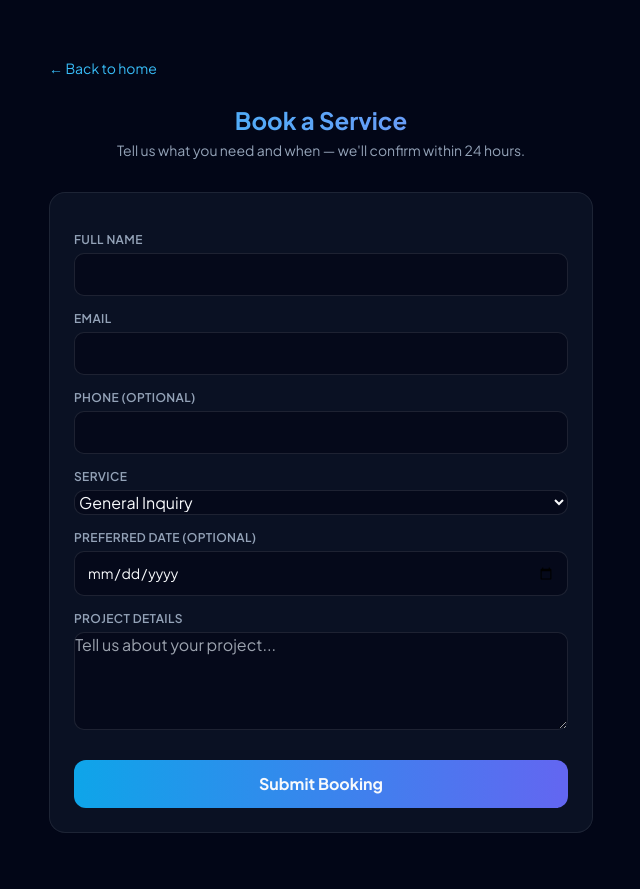
After one commit to Safaritu/SAFTECH-RESOLUTION, a PHP site: page /book.php in a window 1280 px wide. The commit adds this page. Shown: the whole page, without its empty margins (319-959 px from the left). Run offline with PHP 8.4, Linux system fonts and the light colour scheme; tables that the repository leaves empty hold one stand-in row (values such as "Sample post"); a stand-in replaces the project's code that opens the database connection; some libraries are stand-ins or nearby versions.

Commit message:
Add public booking page (book.php) with Book Now nav links

```diff
--- /dev/null
+++ b/public/book.php
@@ -0,0 +1,100 @@
+<?php
+require_once __DIR__ . '/../includes/db.php';
+
+$success = false;
+$error = '';
+
+$services = $pdo->query("SELECT * FROM services WHERE is_active=1 ORDER BY sort_order")->fetchAll();
+
+if ($_SERVER['REQUEST_METHOD'] === 'POST') {
+    $name = trim($_POST['client_name'] ?? '');
+    $email = trim($_POST['client_email'] ?? '');
+    $phone = trim($_POST['client_phone'] ?? '');
+    $service_id = $_POST['service_id'] !== '' ? (int) $_POST['service_id'] : null;
+    $preferred_date = $_POST['preferred_date'] ?? '';
+    $message = trim($_POST['message'] ?? '');
+
+    if ($name === '' || $email === '') {
+        $error = 'Please provide your name and email.';
+    } elseif (!filter_var($email, FILTER_VALIDATE_EMAIL)) {
+        $error = 'Please enter a valid email address.';
+    } else {
+        $stmt = $pdo->prepare("INSERT INTO bookings (client_name, client_email, client_phone, service_id, preferred_date, message) VALUES (?, ?, ?, ?, ?, ?)");
+        $stmt->execute([$name, $email, $phone, $service_id, $preferred_date ?: null, $message]);
+        $success = true;
+    }
+}
+?>
+<!DOCTYPE html>
+<html lang="en">
+<head>
+    <meta charset="UTF-8">
+    <meta name="viewport" content="width=device-width, initial-scale=1.0">
+    <title>Book a Service | SAFTECH RESOLUTIONS</title>
+    <script src="https://cdn.tailwindcss.com"></script>
+    <link rel="stylesheet" href="https://cdnjs.cloudflare.com/ajax/libs/font-awesome/6.0.0/css/all.min.css">
+    <link href="https://fonts.googleapis.com/css2?family=Plus+Jakarta+Sans:wght@300;400;500;600;700;800&display=swap" rel="stylesheet">
+    <style>
+        * { margin: 0; padding: 0; box-sizing: border-box; }
+        body { font-family: 'Plus Jakarta Sans', sans-serif; background-color: #020617; color: #f8fafc; min-height: 100vh; }
+        .gradient-text { background: linear-gradient(90deg, #38bdf8, #818cf8); -webkit-background-clip: text; -webkit-text-fill-color: transparent; background-clip: text; }
+        .glass { background: rgba(15, 23, 42, 0.7); backdrop-filter: blur(12px); border: 1px solid rgba(255, 255, 255, 0.08); }
+        .btn-primary { background: linear-gradient(90deg, #0ea5e9, #6366f1); transition: all 0.2s ease; }
+        .btn-primary:hover { transform: translateY(-1px); box-shadow: 0 10px 20px -8px rgba(14, 165, 233, 0.5); }
+        input[type=text], input[type=email], input[type=tel], input[type=date], textarea, select {
+            width: 100%; background: rgba(2, 6, 23, 0.6); border: 1px solid rgba(255,255,255,0.1);
+            border-radius: 10px; padding: 10px 12px; color: #f8fafc; font-family: inherit; font-size: 14px;
+        }
+        input:focus, textarea:focus, select:focus { outline: none; border-color: #38bdf8; }
+        label.form-label { display: block; font-size: 12px; font-weight: 600; color: #94a3b8; margin-bottom: 4px; margin-top: 14px; text-transform: uppercase; letter-spacing: 0.03em; }
+    </style>
+</head>
+<body>
+    <div class="max-w-xl mx-auto px-4 py-14">
+        <a href="index.php" class="text-sky-400 text-sm">&larr; Back to home</a>
+        <div class="text-center mt-6 mb-8">
+            <div class="text-2xl font-bold gradient-text mb-1">Book a Service</div>
+            <p class="text-slate-400 text-sm">Tell us what you need and when — we'll confirm within 24 hours.</p>
+        </div>
+
+        <div class="glass rounded-2xl p-6">
+            <?php if ($success): ?>
+                <div class="p-4 rounded-xl bg-emerald-500/15 border border-emerald-500/30 text-emerald-300 text-sm text-center">
+                    <i class="fas fa-check-circle mr-1"></i> Booking received! We'll reach out to confirm the details shortly.
+                </div>
+                <a href="index.php" class="block text-center mt-5 text-sky-400 text-sm">&larr; Return to homepage</a>
+            <?php else: ?>
+                <?php if ($error): ?>
+                    <div class="mb-4 p-3 rounded-xl bg-red-500/15 border border-red-500/30 text-red-300 text-sm"><?= htmlspecialchars($error) ?></div>
+                <?php endif; ?>
+                <form method="POST">
+                    <label class="form-label">Full Name</label>
+                    <input type="text" name="client_name" value="<?= htmlspecialchars($_POST['client_name'] ?? '') ?>" required>
+
+                    <label class="form-label">Email</label>
+                    <input type="email" name="client_email" value="<?= htmlspecialchars($_POST['client_email'] ?? '') ?>" required>
+
+                    <label class="form-label">Phone (optional)</label>
+                    <input type="tel" name="client_phone" value="<?= htmlspecialchars($_POST['client_phone'] ?? '') ?>">
+
+                    <label class="form-label">Service</label>
+                    <select name="service_id">
+                        <option value="">General Inquiry</option>
+                        <?php foreach ($services as $s): ?>
+                            <option value="<?= $s['id'] ?>"><?= htmlspecialchars($s['title']) ?></option>
+                        <?php endforeach; ?>
+                    </select>
+
+                    <label class="form-label">Preferred Date (optional)</label>
+                    <input type="date" name="preferred_date">
+
+                    <label class="form-label">Project Details</label>
+                    <textarea name="message" rows="4" placeholder="Tell us about your project..."><?= htmlspecialchars($_POST['message'] ?? '') ?></textarea>
+
+                    <button type="submit" class="w-full mt-6 py-3 btn-primary rounded-xl font-bold">Submit Booking</button>
+                </form>
+            <?php endif; ?>
+        </div>
+    </div>
+</body>
+</html>
--- a/public/index.php
+++ b/public/index.php
@@ -567,7 +567,7 @@ if ($_SERVER['REQUEST_METHOD'] === 'POST' && isset($_POST['quote_submit'])) {
             <a href="#portfolio" onclick="toggleMobileMenu()"><i class="fas fa-folder-open mr-3 text-sky-400"></i>Portfolio</a>
             <a href="#networking" onclick="toggleMobileMenu()"><i class="fas fa-network-wired mr-3 text-sky-400"></i>Networking</a>
             <a href="#contact" onclick="toggleMobileMenu()"><i class="fas fa-envelope mr-3 text-sky-400"></i>Contact</a>
-            <a href="#quote" class="mt-4 px-4 py-2 btn-primary rounded-full text-center" onclick="toggleMobileMenu()">Get a Quote</a>
+            <a href="book.php" class="mt-2 px-4 py-2 rounded-full text-center border border-sky-500/50">Book Now</a> <a href="#quote" class="mt-4 px-4 py-2 btn-primary rounded-full text-center" onclick="toggleMobileMenu()">Get a Quote</a>
         </div>
     </div>
     <div class="menu-overlay" id="menuOverlay" onclick="toggleMobileMenu()"></div>
@@ -588,7 +588,7 @@ if ($_SERVER['REQUEST_METHOD'] === 'POST' && isset($_POST['quote_submit'])) {
                 <a href="#portfolio" class="hover:text-sky-400 transition">Portfolio</a>
                 <a href="#networking" class="hover:text-sky-400 transition">Networking</a>
                 <a href="#contact" class="hover:text-sky-400 transition">Contact</a>
-                <a href="#quote" class="px-5 py-2 btn-primary rounded-full text-white text-xs uppercase tracking-wider font-bold">Get a Quote</a>
+                <a href="book.php" class="px-5 py-2 rounded-full text-white text-xs uppercase tracking-wider font-bold border border-sky-500/50 hover:bg-sky-500/10">Book Now</a> <a href="#quote" class="px-5 py-2 btn-primary rounded-full text-white text-xs uppercase tracking-wider font-bold">Get a Quote</a>
             </div>
 
             <div class="hamburger md:hidden" id="hamburger" onclick="toggleMobileMenu()">
```
